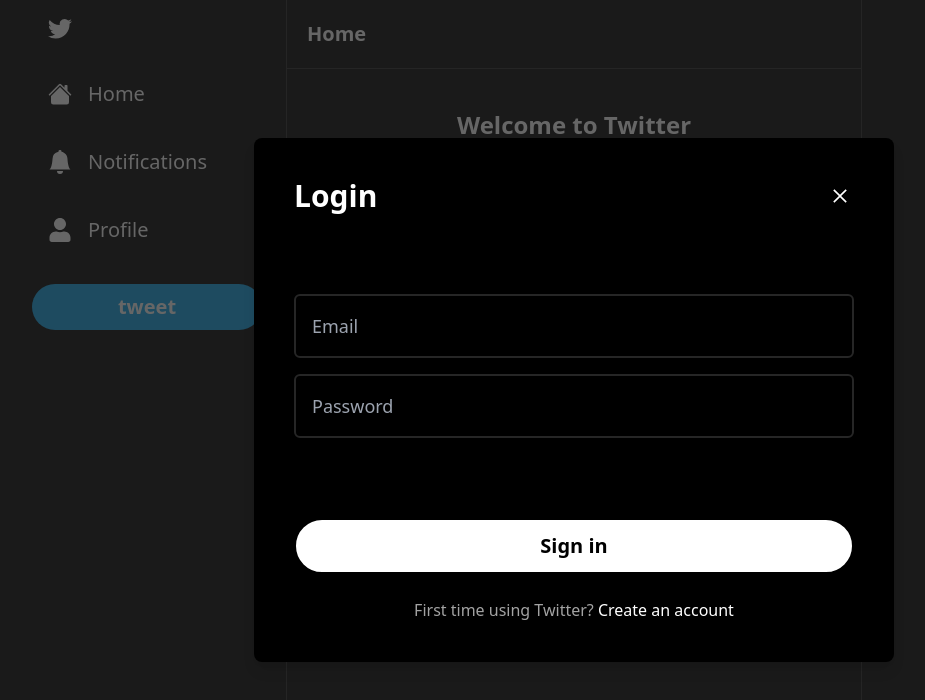
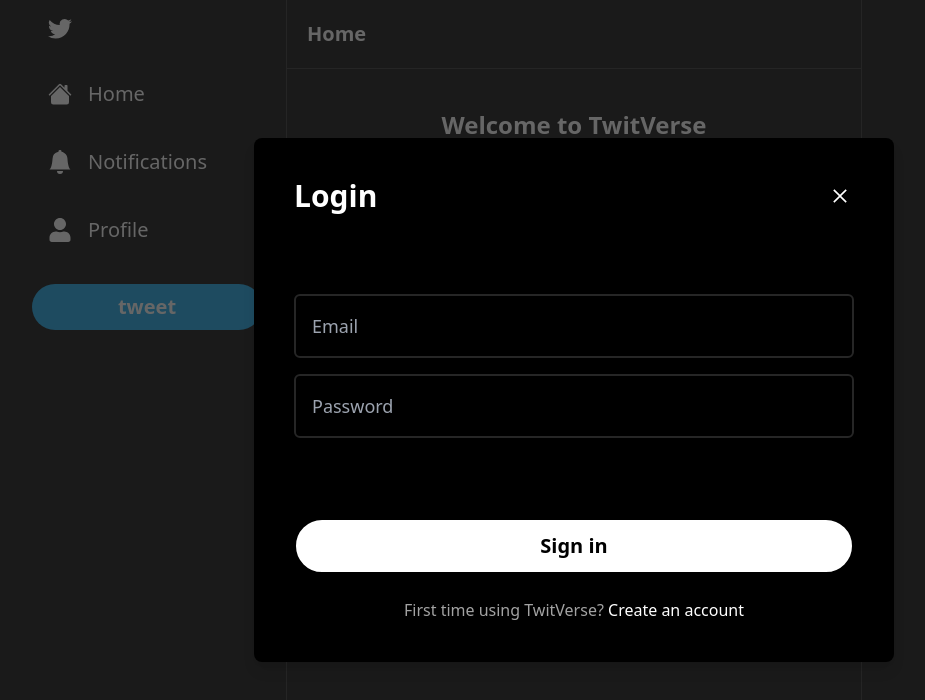
Before and after one commit to AYOOBBHAT/TwitVerse, a Next.js app: page / in a window 1280 px wide. Both pictures are taken after a click on the button "Login". Shown: the top 700 px of the page, without its empty margins (66-991 px from the left). Built offline with nearby package versions, Linux system fonts and the light colour scheme; no server answers; the database is empty.

Commit message:
completed project

```diff
--- a/components/Form.tsx
+++ b/components/Form.tsx
@@ -90,7 +90,7 @@
         </div>
       ) : (
         <div className="py-8">
-          <h1 className="text-white text-2xl text-center mb-4 font-bold">Welcome to Twitter</h1>
+          <h1 className="text-white text-2xl text-center mb-4 font-bold">Welcome to TwitVerse</h1>
           <div className="flex flex-row items-center justify-center gap-4">
             <Button label="Login" onClick={loginModal.onOpen} />
             <Button label="Register" onClick={registerModal.onOpen} secondary />
--- a/components/modals/LoginModal.tsx
+++ b/components/modals/LoginModal.tsx
@@ -60,7 +60,7 @@
 
   const footerContent = (
     <div className="text-neutral-400 text-center mt-4">
-      <p>First time using Twitter?
+      <p>First time using TwitVerse?
         <span
           onClick={onToggle}
           className="
```
